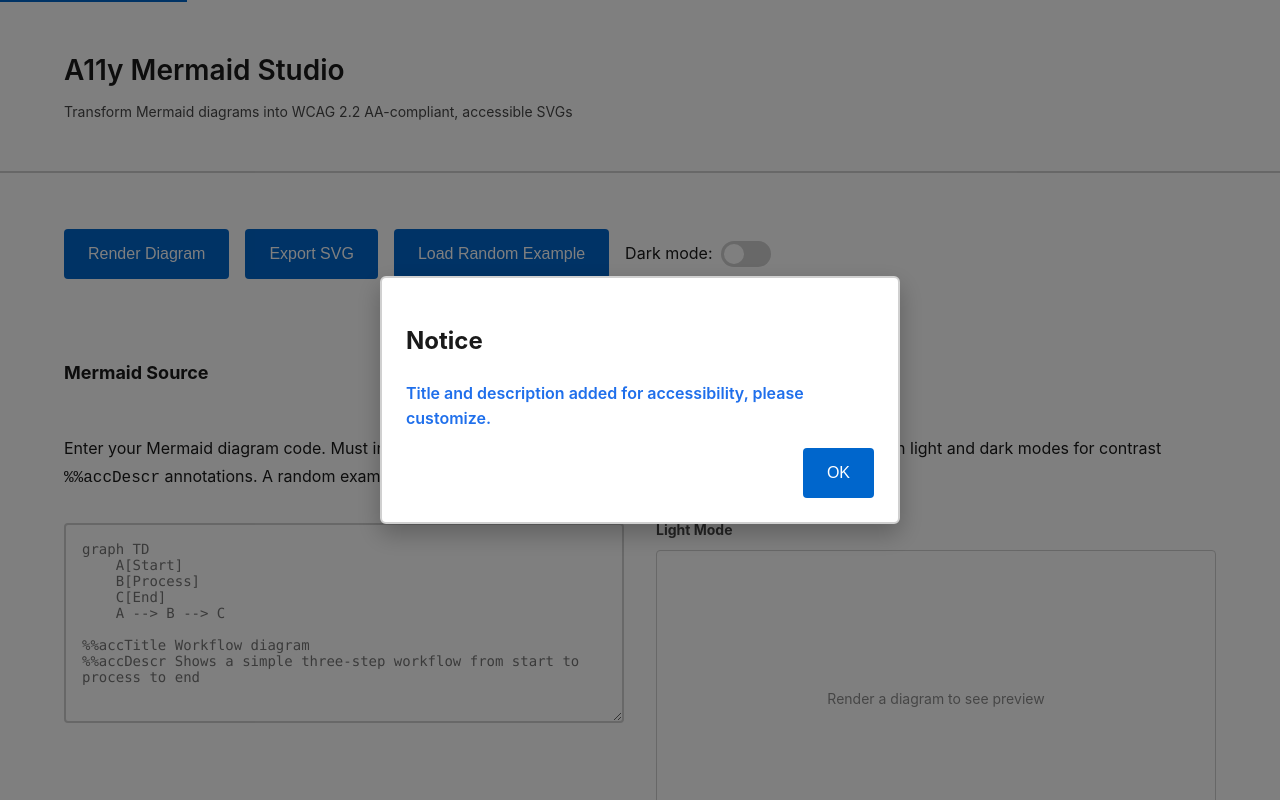
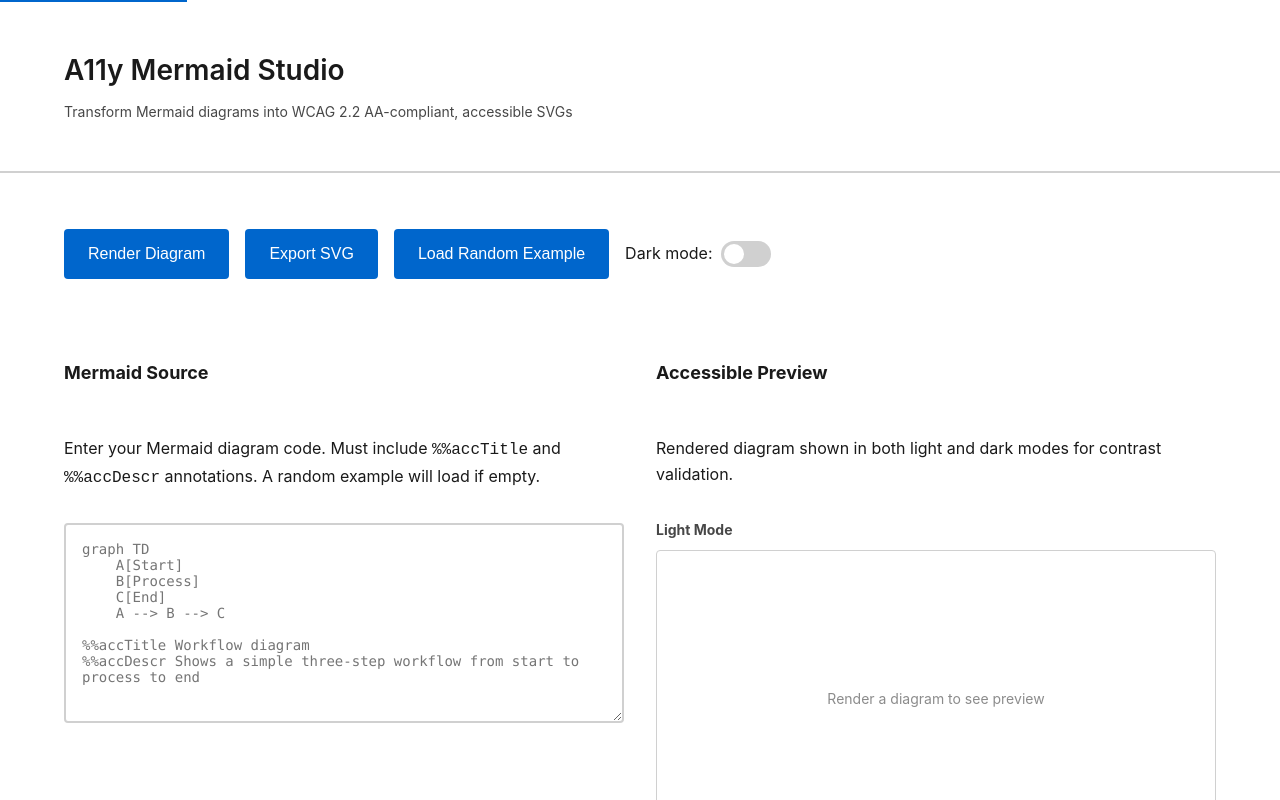
Before and after one commit to mgifford/a11y-mermaid-studio, a website: page index.html in a window 1280 px wide. Shown: the top 800 px of the page. Drawn offline with Linux system fonts and the light colour scheme; a script that the page names is missing.

Commit message:
Fix: hide modal overlay with display:none; fix gantt example syntax error

```diff
--- a/index.html
+++ b/index.html
@@ -98,8 +98,8 @@
         </section>
       </div>
 
-      <!-- Modal: Accessibility Notice -->
-      <div id="modal-overlay" class="modal-overlay" hidden>
+      <!-- Modal: Accessibility Notice (deprecated; use toasts instead) -->
+      <div id="modal-overlay" class="modal-overlay" hidden style="display: none !important;">
         <div id="modal" class="modal" role="dialog" aria-modal="true" aria-labelledby="modal-title" aria-describedby="modal-message" aria-hidden="true">
           <h2 id="modal-title">Notice</h2>
           <p id="modal-message" class="info">Title and description added for accessibility, please customize.</p>
```
Also changed, not shown: 1 other file.
